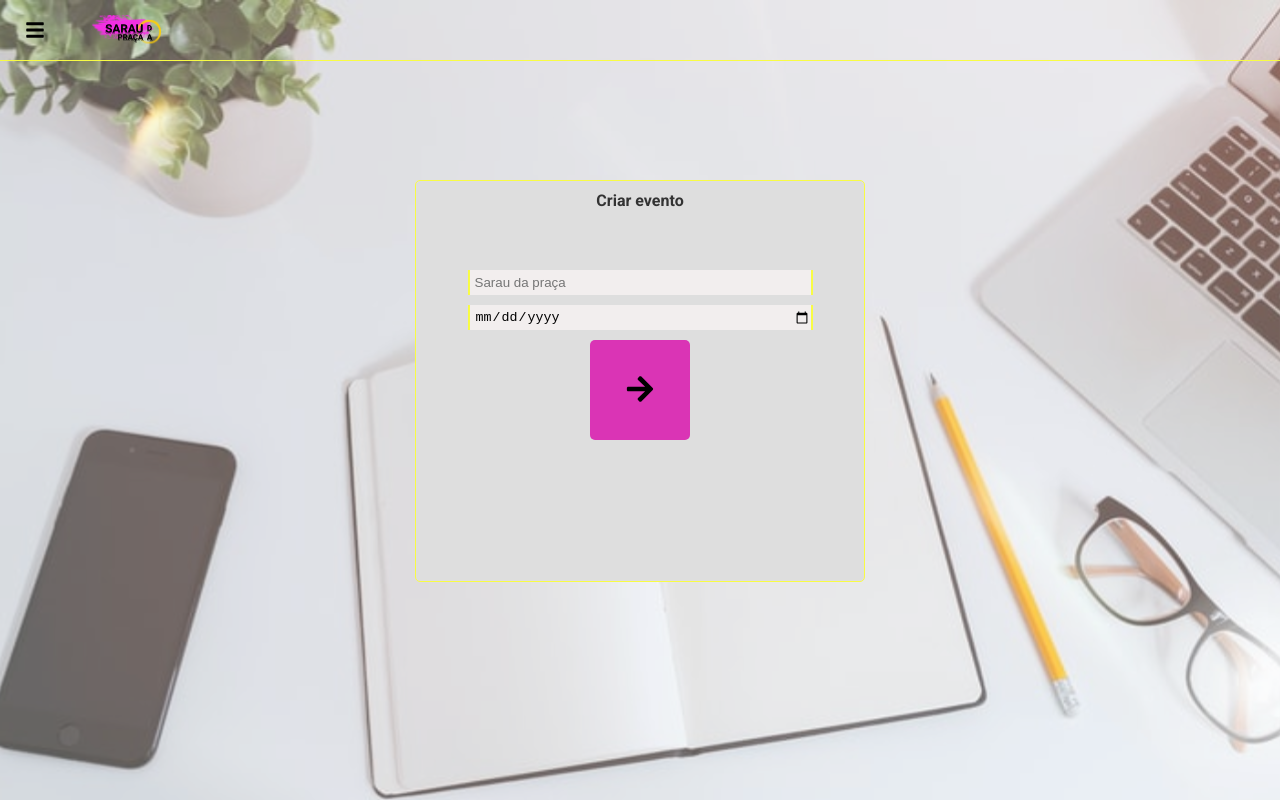
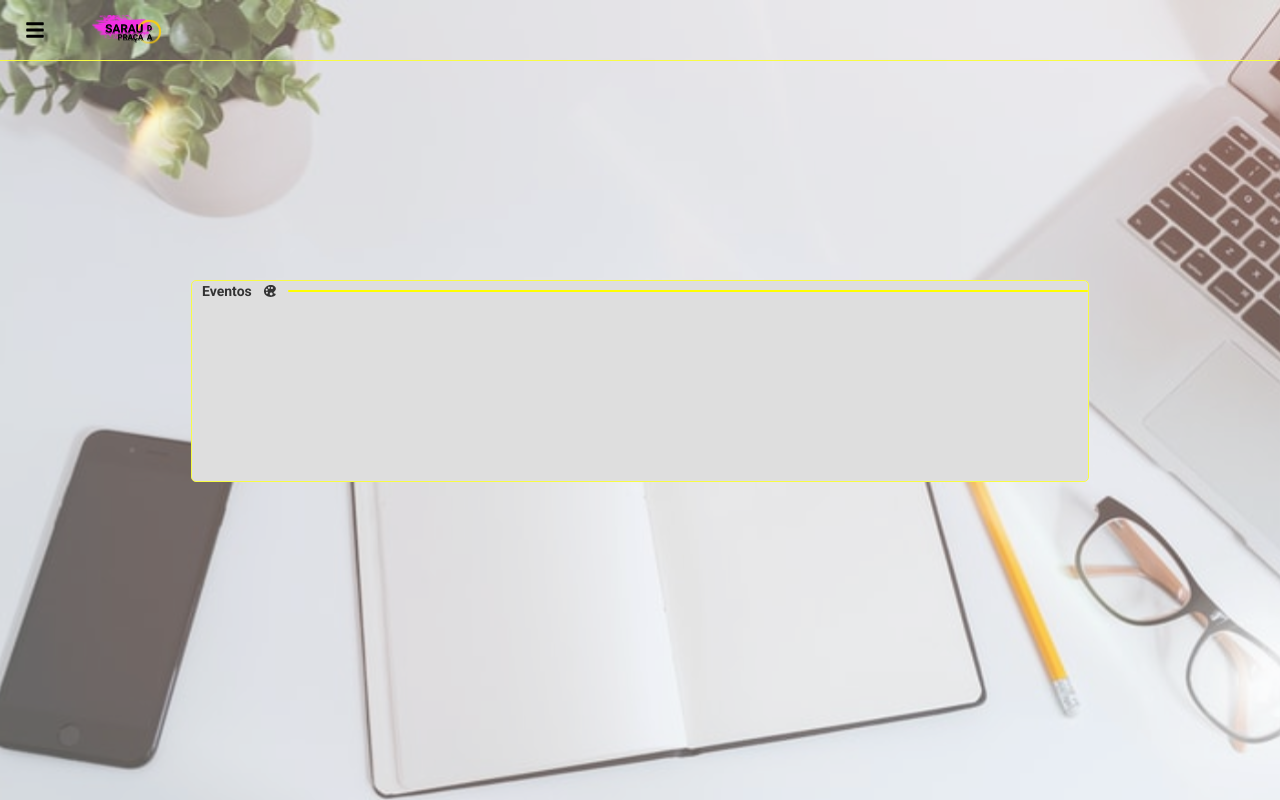
Before and after one commit to mugarate12/saraudapracaWEB, a React (Create React App) app: page /events/list in a window 1280 px wide. Built offline with nearby package versions, Linux system fonts and the light colour scheme.

Commit message:
small changes on navigator and create commum painel component

```diff
--- a/src/Navigator.tsx
+++ b/src/Navigator.tsx
@@ -11,6 +11,7 @@ import DefaultTheme from './styles/themes/default'
 
 import Home from './pages/Home/index'
 import Events from './pages/Events/index'
+import EventList from './pages/EventsList/index'
 
 export default function Navigator() {
   return (
@@ -19,9 +20,8 @@ export default function Navigator() {
         <GlobalStyle />
         <Switch>
           <Route exact path='/' component={Home} />
-          <Route path='/events'>
-            <Events />
-          </Route>
+          <Route path='/events/create' component={Events} />
+          <Route path='/events/list' component={EventList} />
         </Switch>
       </ThemeProvider>
     </Router>
--- /dev/null
+++ b/src/components/Painel/index.tsx
@@ -0,0 +1,24 @@
+import React from 'react'
+
+import { IconType } from 'react-icons'
+
+import * as Styled from './styles'
+
+interface PainelProps {
+  PainelName: string;
+  Icon: IconType;
+}
+
+const Painel: React.FC<PainelProps> = ({ PainelName, Icon }) => {
+  return (
+    <Styled.Container>
+      <Styled.CardHeader>
+        <Styled.CardTitle>{PainelName}</Styled.CardTitle>
+        {!!Icon ? <Icon style={{ fontSize: '16px', paddingLeft: '10px' }} /> : null}
+        <Styled.CardHeaderLine />
+      </Styled.CardHeader>
+    </Styled.Container>
+  )
+}
+
+export default Painel
--- /dev/null
+++ b/src/components/Painel/styles.tsx
@@ -0,0 +1,42 @@
+import styled from 'styled-components'
+
+export const Container = styled.div`
+  min-width: 70%;
+  height: 200px;
+
+  background-color: ${props => props.theme.colors.inputContainerColor};
+
+  /* provisorio */
+  border-width: 1px;
+  border-color: ${props => props.theme.colors.borderColor};
+  border-style: solid;
+  border-radius: 5px;
+`
+
+export const CardHeader = styled.header`
+  height: 20px;
+
+  display: flex;
+  flex-direction: row;
+  align-items: center;
+
+  /* background-color: red; */
+`
+
+export const CardTitle = styled.h3`
+  font-size: 14px;
+  color: ${props => props.theme.colors.fontColor};
+
+  margin-left: 10px;
+`
+
+export const CardHeaderLine = styled.div`
+  height: 2px;
+  width: 90%;
+
+  margin-left: 10px;
+
+  border-radius: 10px;
+
+  background-color: yellow;
+`
--- a/src/pages/Events/index.tsx
+++ b/src/pages/Events/index.tsx
@@ -15,8 +15,6 @@ export default function Events() {
   }
 
   function handleDate(e: ChangeEvent<HTMLInputElement>) {
-    console.log(e.target.value)
-
     setDate(e.target.value)
   }
 
--- /dev/null
+++ b/src/pages/EventsList/index.tsx
@@ -0,0 +1,19 @@
+import React from 'react'
+import { IoIosColorPalette } from 'react-icons/io'
+
+import Header from './../../components/Header/index'
+import Painel from './../../components/Painel/index'
+
+import * as Styled from './styles'
+
+export default function EventList() {
+  return (
+    <Styled.Container>
+      <Header haveMenu={true} />
+
+      <Styled.ContentContainer>
+        <Painel PainelName='Eventos' Icon={IoIosColorPalette}/>
+      </Styled.ContentContainer>
+    </Styled.Container>
+  )
+}
--- /dev/null
+++ b/src/pages/EventsList/styles.tsx
@@ -0,0 +1,26 @@
+import styled from 'styled-components'
+
+import backgroundImage from './../../assets/imgs/event-background.svg'
+
+export const Container = styled.div`
+  height: 100vh;
+
+  background-image: url(${backgroundImage});
+  background-repeat: no-repeat;
+  background-position: top center;
+  background-attachment: fixed;
+  background-size: cover;
+
+  -webkit-background-size: cover;
+  -moz-background-size: cover;
+  -o-background-size: cover;
+`
+export const ContentContainer = styled.div`
+  min-height: 80%;
+  max-height: 100%;
+
+  display: flex;
+  flex-direction: column;
+  align-items: center;
+  justify-content: center;
+`
--- a/src/pages/Home/index.tsx
+++ b/src/pages/Home/index.tsx
@@ -43,7 +43,7 @@ export default function Home() {
 
           console.log(response.data.token)
 
-          history.push('/events')
+          history.push('/events/create')
         })
         .catch((err: ErrorEvent) => console.log(err))
     } else {
```
